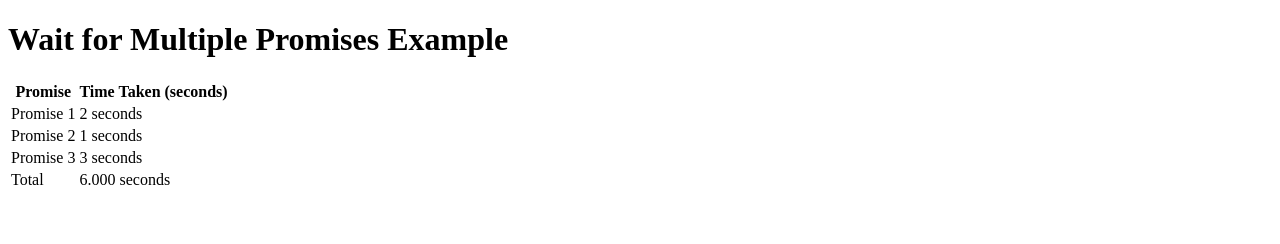
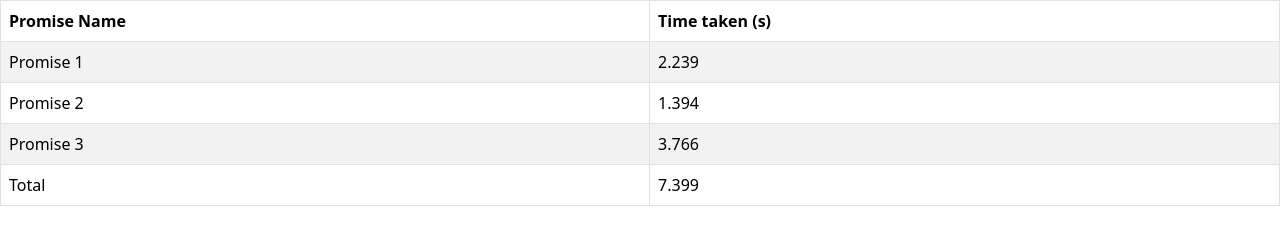
Before and after one commit to acciojob/wait-for-multiple-promises-DrSuraj, a website: page main.html in a window 1280 px wide. Drawn offline with nearby package versions, Linux system fonts and the light colour scheme.

Commit message:
created a submission

```diff
--- a/main.html
+++ b/main.html
@@ -1,20 +1,33 @@
 <!DOCTYPE html>
-<html lang="en">
-<head>
-    <meta charset="UTF-8">
-    <meta name="viewport" content="width=device-width, initial-scale=1.0">
-    <title>Wait for Multiple Promises</title>
-    <link rel="stylesheet" href="styles.css">
-</head>
-<body>
-    <h1>Wait for Multiple Promises Example</h1>
-    <table id="myTable">
+
+<html>
+  <head>
+    <link rel="stylesheet" href="styles.css" />
+    <link
+      href="https://cdn.jsdelivr.net/npm/bootstrap@5.3.0-alpha1/dist/css/bootstrap.min.css"
+      rel="stylesheet"
+      integrity="sha384-GLhlTQ8iRABdZLl6O3oVMWSktQOp6b7In1Zl3/Jr59b6EGGoI1aFkw7cmDA6j6gD"
+      crossorigin="anonymous"
+    />
+  </head>
+
+  <body>
+    <!-- the entire body must be written by student -->
+    <table class="table table-striped table-hover table-bordered">
+      <thead>
         <tr>
-            <th>Promise</th>
-            <th>Time Taken (seconds)</th>
+          <th>Promise Name</th>
+          <th>Time taken (s)</th>
         </tr>
+      </thead>
+      <tbody id="output"></tbody>
     </table>
 
-    <script src="script.js"></script>
-</body>
+    <script type="text/javascript" src="./script.js"></script>
+    <script
+      src="https://cdn.jsdelivr.net/npm/bootstrap@5.3.0-alpha1/dist/js/bootstrap.bundle.min.js"
+      integrity="sha384-w76AqPfDkMBDXo30jS1Sgez6pr3x5MlQ1ZAGC+nuZB+EYdgRZgiwxhTBTkF7CXvN"
+      crossorigin="anonymous"
+    ></script>
+  </body>
 </html>
--- a/script.js
+++ b/script.js
@@ -1,51 +1,42 @@
-// Function to create a promise that resolves after a random time between 1 and 3 seconds
-function createRandomPromise() {
-    const randomTime = Math.floor(Math.random() * 3) + 1; // Random time between 1 and 3 seconds
-    return new Promise(resolve => {
+//your JS code here. If required.
+// Function to create a Promise that resolves after a random time between 1 and 3 seconds
+function createRandomPromise(name) {
+  const randomTime = Math.floor(Math.random() * 3000) + 1000; // Random time between 1 and 3 seconds
+  return new Promise((resolve) => {
     setTimeout(() => {
-            resolve(randomTime);
-        }, randomTime * 1000);
+      resolve({ name, time: randomTime / 1000 }); // Resolving with the promise name and time in seconds
+    }, randomTime);
   });
 }
 
-// Array to store the promises
-const promises = [];
+// Create an array of three promises
+const promises = [
+  createRandomPromise("Promise 1"),
+  createRandomPromise("Promise 2"),
+  createRandomPromise("Promise 3")
+];
 
-// Create 3 promises
-for (let i = 0; i < 3; i++) {
-    promises.push(createRandomPromise());
-}
+// Add a row with "Loading..." initially
+document.getElementById('output').innerHTML = '<tr><td colspan="2">Loading...</td></tr>';
 
-// Add a row with Loading... to the table initially
-const table = document.getElementById('myTable');
-const loadingRow = table.insertRow();
-const loadingCell = loadingRow.insertCell();
-loadingCell.colSpan = 2;
-loadingCell.textContent = 'Loading...';
-
-// Wait for all promises to resolve
+// Use Promise.all to wait for all promises to resolve
 Promise.all(promises)
-    .then(results => {
-        // Remove the loading row
-        table.deleteRow(loadingRow.rowIndex);
+  .then((results) => {
+    // Remove the "Loading..." row
+    document.getElementById('output').innerHTML = '';
 
     // Populate the table with the resolved values
-        results.forEach((time, index) => {
-            const row = table.insertRow();
-            const promiseCell = row.insertCell();
-            const timeCell = row.insertCell();
-            promiseCell.textContent = `Promise ${index + 1}`;
-            timeCell.textContent = `${time} seconds`;
+    results.forEach((result) => {
+      const newRow = `<tr><td>${result.name}</td><td>${result.time}</td></tr>`;
+      document.getElementById('output').innerHTML += newRow;
     });
 
-        // Calculate the total time taken to resolve all promises
-        const totalTime = results.reduce((acc, curr) => acc + curr, 0);
-        const totalRow = table.insertRow();
-        const totalCellLabel = totalRow.insertCell();
-        const totalCellTime = totalRow.insertCell();
-        totalCellLabel.textContent = 'Total';
-        totalCellTime.textContent = `${totalTime.toFixed(3)} seconds`;
+    // Calculate and add the total time row
+    const totalTime = results.reduce((acc, result) => acc + result.time, 0);
+    const totalRow = `<tr><td>Total</td><td>${totalTime.toFixed(3)}</td></tr>`;
+    document.getElementById('output').innerHTML += totalRow;
   })
-    .catch(error => {
-        console.error('Error occurred:', error);
+  .catch((error) => {
+    console.error(error);
+    document.getElementById('output').innerHTML = '<tr><td colspan="2">An error occurred.</td></tr>';
   });
```
Lines whose indentation alone changed are shown as unchanged.
